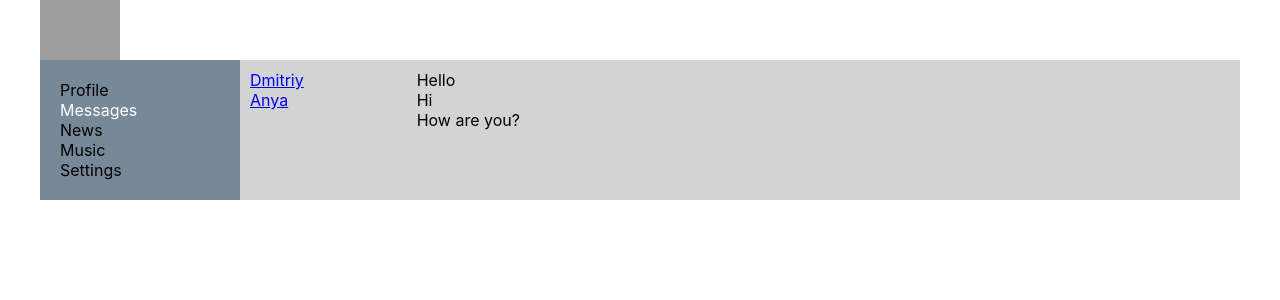
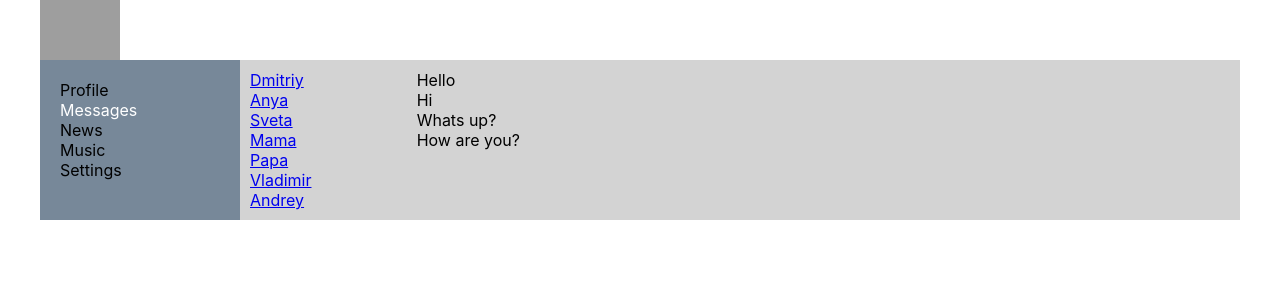
Before and after one commit to dnisaev/samurai-way, a React (Create React App) app: page /dialogs in a window 1280 px wide. Shown: the top 300 px of the page. Built offline with nearby package versions, Linux system fonts and the light colour scheme; grey boxes are pictures that could not be loaded.

Commit message:
add solution #25

```diff
--- a/src/components/Dialogs/Dialogs.tsx
+++ b/src/components/Dialogs/Dialogs.tsx
@@ -26,6 +26,7 @@ const Dialogs = () => {
     const DialogsMessages = [
         {id: v1(), message: 'Hello'},
         {id: v1(), message: 'Hi'},
+        {id: v1(), message: 'Whats up?'},
         {id: v1(), message: 'How are you?'}
     ];
     const DialogsData = [
@@ -34,19 +35,25 @@ const Dialogs = () => {
         {id: v1(), name: 'Sveta'},
         {id: v1(), name: 'Mama'},
         {id: v1(), name: 'Papa'},
+        {id: v1(), name: 'Vladimir'},
         {id: v1(), name: 'Andrey'}
-    ]
+    ];
+
+    let dialogsElements = DialogsData.map((d) => {
+        return <Dialog key={d.id} name={d.name} id={d.id}/>
+    });
+
+    let messagesElements = DialogsMessages.map((m)=>{
+        return  <Message key={m.id} message={m.message}/>
+    });
 
     return (
         <div className={style.dialogsWrapper}>
             <div className={style.dialogsItems}>
-                <Dialog name={DialogsData[0].name} id={DialogsData[0].id}/>
-                <Dialog name={DialogsData[1].name} id={DialogsData[1].id}/>
+                {dialogsElements}
             </div>
             <div className={style.messagesItems}>
-                <Message message={DialogsMessages[0].message}/>
-                <Message message={DialogsMessages[1].message}/>
-                <Message message={DialogsMessages[2].message}/>
+                {messagesElements}
             </div>
         </div>
     );
--- a/src/components/Profile/MyPosts/MyPosts.tsx
+++ b/src/components/Profile/MyPosts/MyPosts.tsx
@@ -6,9 +6,14 @@ import {v1} from "uuid";
 
 const MyPosts = () => {
     const postMessagesData = [
-        {id: v1(), message: 'Hi, there!'},
-        {id: v1(), message: 'Hello, everyone!'}
+        {id: v1(), message: 'Hi, there!', likesCount: 15},
+        {id: v1(), message: 'Hello, everyone!', likesCount: 35}
     ];
+
+    let postMessagesElements = postMessagesData.map((m)=>{
+        return <Post key={m.id} message={m.message} likesCount={m.likesCount}/>
+    });
+
     return (
         <div className={style.postsBlock}>
             <h3>My posts</h3>
@@ -21,8 +26,7 @@ const MyPosts = () => {
                 </div>
             </div>
             <div className={style.posts}>
-                <Post message={postMessagesData[0].message}/>
-                <Post message={postMessagesData[1].message}/>
+                {postMessagesElements}
             </div>
         </div>
     );
--- a/src/components/Profile/MyPosts/Post/Post.tsx
+++ b/src/components/Profile/MyPosts/Post/Post.tsx
@@ -5,15 +5,16 @@ import style from "./Post.module.css";
 type PostMessageType = {
     id?: string
     message: string
+    likesCount: number
 }
 
-const Post = ({id, message}: PostMessageType) => {
+const Post = ({message, likesCount}: PostMessageType) => {
     return (
         <div className={style.post}>
             <img src={"https://i.pinimg.com/236x/8b/48/e8/8b48e86f54825b8c0e02b132814638af.jpg"} alt={"user-image"}/>
             {message}
             <div>
-                <span>like</span>
+                <span>like {likesCount}</span>
             </div>
         </div>
     );
```
